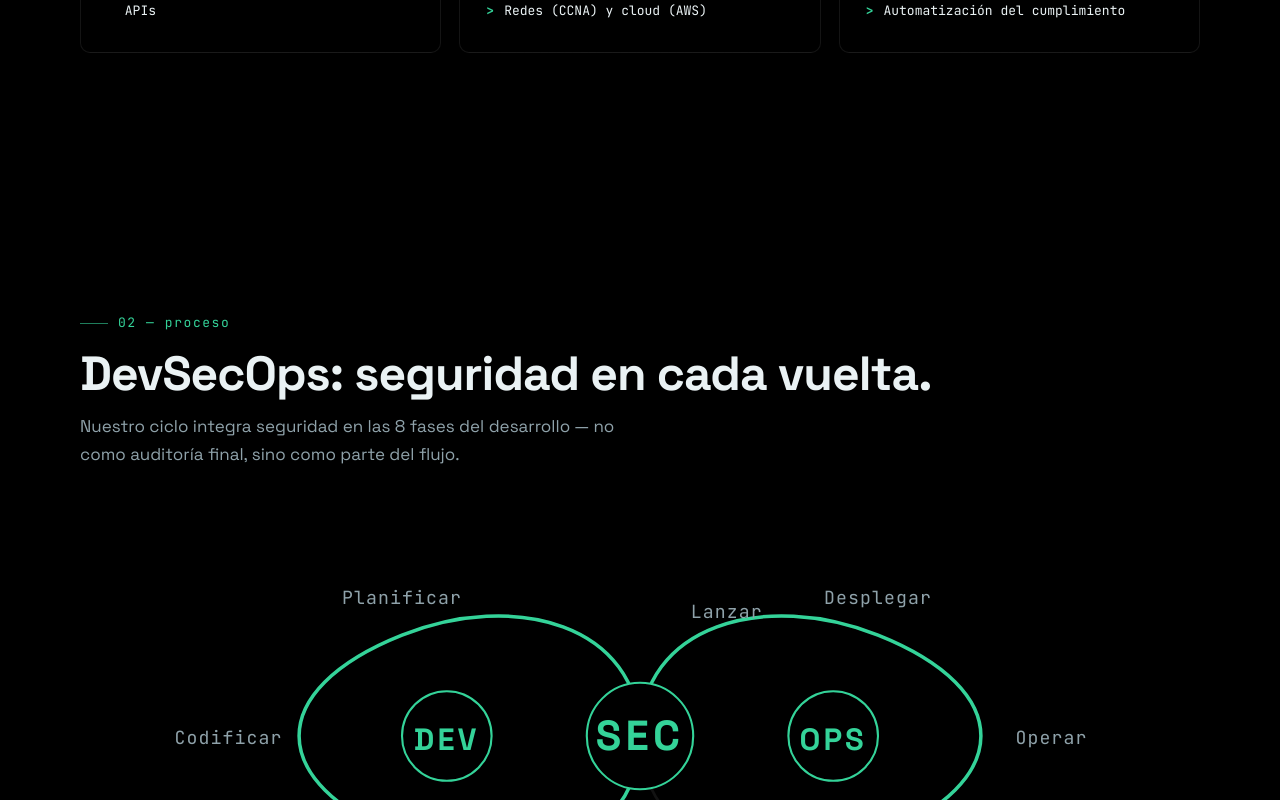
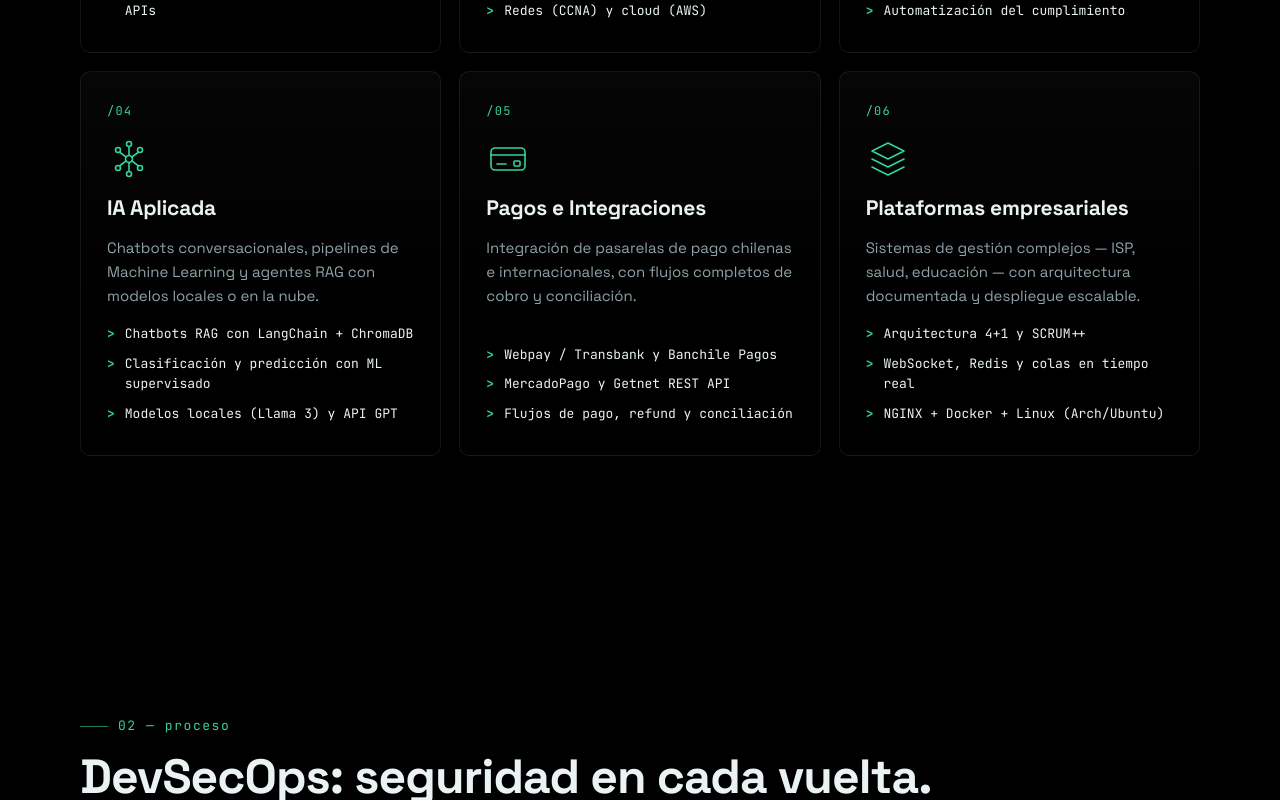
Before and after one commit to RawSecSolutions/RawSecLanding, a React (Vite) app in the folder rawsec-landing/: page / in a window 1280 px wide. Shown: the part 1520-2320 px from the top of the page. Built offline with nearby package versions, Linux system fonts and the light colour scheme.

Commit message:
feat: DEV/OPS sin círculo+blanco, etiquetas reposicionadas, grid más reactivo, nuevos servicios IA/Pagos/Plataformas, elimina quote KikiBrows

```diff
--- a/rawsec-landing/src/data.tsx
+++ b/rawsec-landing/src/data.tsx
@@ -41,6 +41,15 @@ export const RAWSEC_I18N = {
         { icon: 'scale', title: 'Cumplimiento y datos',
           desc: 'Preparamos tu empresa para la Ley 21.719 de protección de datos personales, con evidencia auditable.',
           li: ['Diagnóstico de brechas normativas', 'Políticas y gestión de datos', 'Automatización del cumplimiento'] },
+        { icon: 'brain', title: 'IA Aplicada',
+          desc: 'Chatbots conversacionales, pipelines de Machine Learning y agentes RAG con modelos locales o en la nube.',
+          li: ['Chatbots RAG con LangChain + ChromaDB', 'Clasificación y predicción con ML supervisado', 'Modelos locales (Llama 3) y API GPT'] },
+        { icon: 'card', title: 'Pagos e Integraciones',
+          desc: 'Integración de pasarelas de pago chilenas e internacionales, con flujos completos de cobro y conciliación.',
+          li: ['Webpay / Transbank y Banchile Pagos', 'MercadoPago y Getnet REST API', 'Flujos de pago, refund y conciliación'] },
+        { icon: 'layers', title: 'Plataformas empresariales',
+          desc: 'Sistemas de gestión complejos — ISP, salud, educación — con arquitectura documentada y despliegue escalable.',
+          li: ['Arquitectura 4+1 y SCRUM++', 'WebSocket, Redis y colas en tiempo real', 'NGINX + Docker + Linux (Arch/Ubuntu)'] },
       ],
     },
     process: {
@@ -81,7 +90,6 @@ export const RAWSEC_I18N = {
     quotes: {
       label: '05 — clientes', title: 'Confían en RawSec.',
       items: [
-        { q: 'Nos construyeron la plataforma completa: cursos, pagos y certificados. Rápidos, claros y siempre disponibles.', who: 'Fundadora', org: 'KikiBrows · plataforma LMS' },
         { q: 'La experiencia 360° cambió la forma en que mostramos los terrenos. Los clientes recorren el proyecto sin moverse de su casa.', who: 'Equipo comercial', org: 'Mar y Cielo · inmobiliaria' },
         { q: 'Necesitaba presencia digital profesional y el resultado fue impecable, en tiempo y forma.', who: 'Psicóloga clínica', org: 'Consulta privada · Santiago' },
       ],
@@ -140,6 +148,15 @@ export const RAWSEC_I18N = {
         { icon: 'scale', title: 'Compliance & data',
           desc: 'We get your company ready for Chile\u2019s Law 21.719 on personal data protection, with auditable evidence.',
           li: ['Regulatory gap assessment', 'Data policies & governance', 'Compliance automation'] },
+        { icon: 'brain', title: 'Applied AI',
+          desc: 'Conversational chatbots, Machine Learning pipelines and RAG agents with local or cloud models.',
+          li: ['RAG chatbots with LangChain + ChromaDB', 'Supervised ML classification & prediction', 'Local models (Llama 3) and GPT API'] },
+        { icon: 'card', title: 'Payments & Integrations',
+          desc: 'Integration of local and international payment gateways, with full checkout and reconciliation flows.',
+          li: ['Webpay / Transbank & Banchile Pagos', 'MercadoPago & Getnet REST API', 'Payment flows, refunds & reconciliation'] },
+        { icon: 'layers', title: 'Enterprise platforms',
+          desc: 'Complex management systems \u2014 ISP, health, education \u2014 with documented architecture and scalable deployment.',
+          li: ['4+1 architecture & SCRUM++', 'WebSocket, Redis & real-time queues', 'NGINX + Docker + Linux (Arch/Ubuntu)'] },
       ],
     },
     process: {
@@ -180,7 +197,6 @@ export const RAWSEC_I18N = {
     quotes: {
       label: '05 — clients', title: 'They trust RawSec.',
       items: [
-        { q: 'They built our entire platform: courses, payments and certificates. Fast, clear and always available.', who: 'Founder', org: 'KikiBrows · LMS platform' },
         { q: 'The 360° experience changed how we showcase our land plots. Clients tour the project from home.', who: 'Sales team', org: 'Mar y Cielo · real estate' },
         { q: 'I needed a professional digital presence and the result was flawless, on time and on point.', who: 'Clinical psychologist', org: 'Private practice · Santiago' },
       ],
--- a/rawsec-landing/src/rawsec.css
+++ b/rawsec-landing/src/rawsec.css
@@ -250,10 +250,11 @@ body.motion-min .loop-svg text.loop-label { opacity: 1; }
 .loop-svg .node { fill: var(--bg); stroke: var(--accent); }
 .steps-grid { display: grid; grid-template-columns: repeat(2, 1fr); gap: 14px; }
 @media (min-width: 860px) { .steps-grid { grid-template-columns: repeat(4, 1fr); } }
-.step { border: 1px solid var(--line); border-radius: 8px; padding: 18px 16px; transition: border-color .3s, background .3s; }
-.step:hover { border-color: var(--accent-30); background: var(--accent-08); }
+.step { border: 1px solid var(--line); border-radius: 8px; padding: 18px 16px; transition: border-color .2s, background .2s, transform .2s cubic-bezier(.22,1,.36,1), box-shadow .2s; cursor: default; }
+.step:hover { border-color: var(--accent-60); background: var(--accent-15); transform: translateY(-5px); box-shadow: 0 12px 32px var(--accent-08), 0 0 0 1px var(--accent-30); }
+.step:hover h4 { color: var(--accent); }
 .step .n { font-family: var(--font-mono); font-size: 11px; color: var(--accent); }
-.step h4 { font-size: 15px; margin: 6px 0 4px; font-family: var(--font-heading); }
+.step h4 { font-size: 15px; margin: 6px 0 4px; font-family: var(--font-heading); transition: color .2s; }
 .step p { font-size: 12.5px; color: var(--muted); line-height: 1.5; }
 
 
--- a/rawsec-landing/src/sections.tsx
+++ b/rawsec-landing/src/sections.tsx
@@ -131,6 +131,33 @@ const SVC_ICONS: Record<string, JSX.Element> = {
       <path d="M34 12 L29 23 A6 5 0 0 0 39 23 Z"></path>
     </svg>
   ),
+  brain: (
+    <svg viewBox="0 0 44 44" fill="none" stroke="currentColor" strokeWidth="1.6" strokeLinecap="round" strokeLinejoin="round" className="icon">
+      <circle cx="22" cy="22" r="3.5"></circle>
+      <circle cx="11" cy="13" r="2.5"></circle>
+      <circle cx="33" cy="13" r="2.5"></circle>
+      <circle cx="11" cy="31" r="2.5"></circle>
+      <circle cx="33" cy="31" r="2.5"></circle>
+      <circle cx="22" cy="7" r="2.5"></circle>
+      <circle cx="22" cy="37" r="2.5"></circle>
+      <path d="M22 18.5 L22 9.5 M19.2 20.2 L13 15.5 M24.8 20.2 L31 15.5 M19.2 23.8 L13 28.5 M24.8 23.8 L31 28.5 M22 25.5 L22 34.5"></path>
+    </svg>
+  ),
+  card: (
+    <svg viewBox="0 0 44 44" fill="none" stroke="currentColor" strokeWidth="1.6" strokeLinecap="round" strokeLinejoin="round" className="icon">
+      <rect x="5" y="11" width="34" height="22" rx="4"></rect>
+      <path d="M5 18 H39"></path>
+      <path d="M11 27 H20"></path>
+      <rect x="28" y="24" width="6" height="5" rx="1"></rect>
+    </svg>
+  ),
+  layers: (
+    <svg viewBox="0 0 44 44" fill="none" stroke="currentColor" strokeWidth="1.6" strokeLinecap="round" strokeLinejoin="round" className="icon">
+      <path d="M22 6 L38 14 L22 22 L6 14 Z"></path>
+      <path d="M6 22 L22 30 L38 22"></path>
+      <path d="M6 30 L22 38 L38 30"></path>
+    </svg>
+  ),
 };
 
 export function Services({ L }: LProps) {
@@ -166,8 +193,8 @@ const LABEL_POS = [
   { x: 230, y: 66  },
   { x: 106, y: 166 },
   { x: 230, y: 262 },
-  { x: 338, y: 252 },
-  { x: 462, y: 76  },
+  { x: 338, y: 292 },
+  { x: 462, y: 44  },
   { x: 570, y: 66  },
   { x: 694, y: 166 },
   { x: 570, y: 262 },
@@ -286,25 +313,23 @@ export function Process({ L, motionLevel }: ProcessProps) {
               <path className="draw" d={LOOP_D} fill="none" strokeWidth="2.5" />
             )}
 
-            {/* Nodo izquierdo DEV */}
-            <circle className="node" cx="262" cy="160" r="32" strokeWidth="1.5" />
-            <text className="sec-core" style={{ fontSize: '22px' }} x="262" y="170" textAnchor="middle">DEV</text>
+            {/* Nodo izquierdo DEV — solo texto, sin círculo */}
+            <text style={{ fontFamily: 'var(--font-display)', fontWeight: 700, fontSize: '22px', fill: 'var(--text)', letterSpacing: '.08em' }} x="262" y="167" textAnchor="middle">DEV</text>
 
             {/* Nodo central */}
             <circle className="node" cx="400" cy="160" r="38" strokeWidth="1.5" />
             <text className="sec-core" x="400" y="170" textAnchor="middle">SEC</text>
 
-            {/* Nodo derecho OPS */}
-            <circle className="node" cx="538" cy="160" r="32" strokeWidth="1.5" />
-            <text className="sec-core" style={{ fontSize: '22px' }} x="538" y="170" textAnchor="middle">OPS</text>
+            {/* Nodo derecho OPS — solo texto, sin círculo */}
+            <text style={{ fontFamily: 'var(--font-display)', fontWeight: 700, fontSize: '22px', fill: 'var(--text)', letterSpacing: '.08em' }} x="538" y="167" textAnchor="middle">OPS</text>
 
             {/* Etiquetas — opacity controlada por rAF via clase loop-label */}
             {[
               { x: 230, y: 66  },
               { x: 106, y: 166 },
               { x: 230, y: 262 },
-              { x: 338, y: 252 },
-              { x: 462, y: 76  },
+              { x: 338, y: 292 },
+              { x: 462, y: 44  },
               { x: 570, y: 66  },
               { x: 694, y: 166 },
               { x: 570, y: 262 },
```
